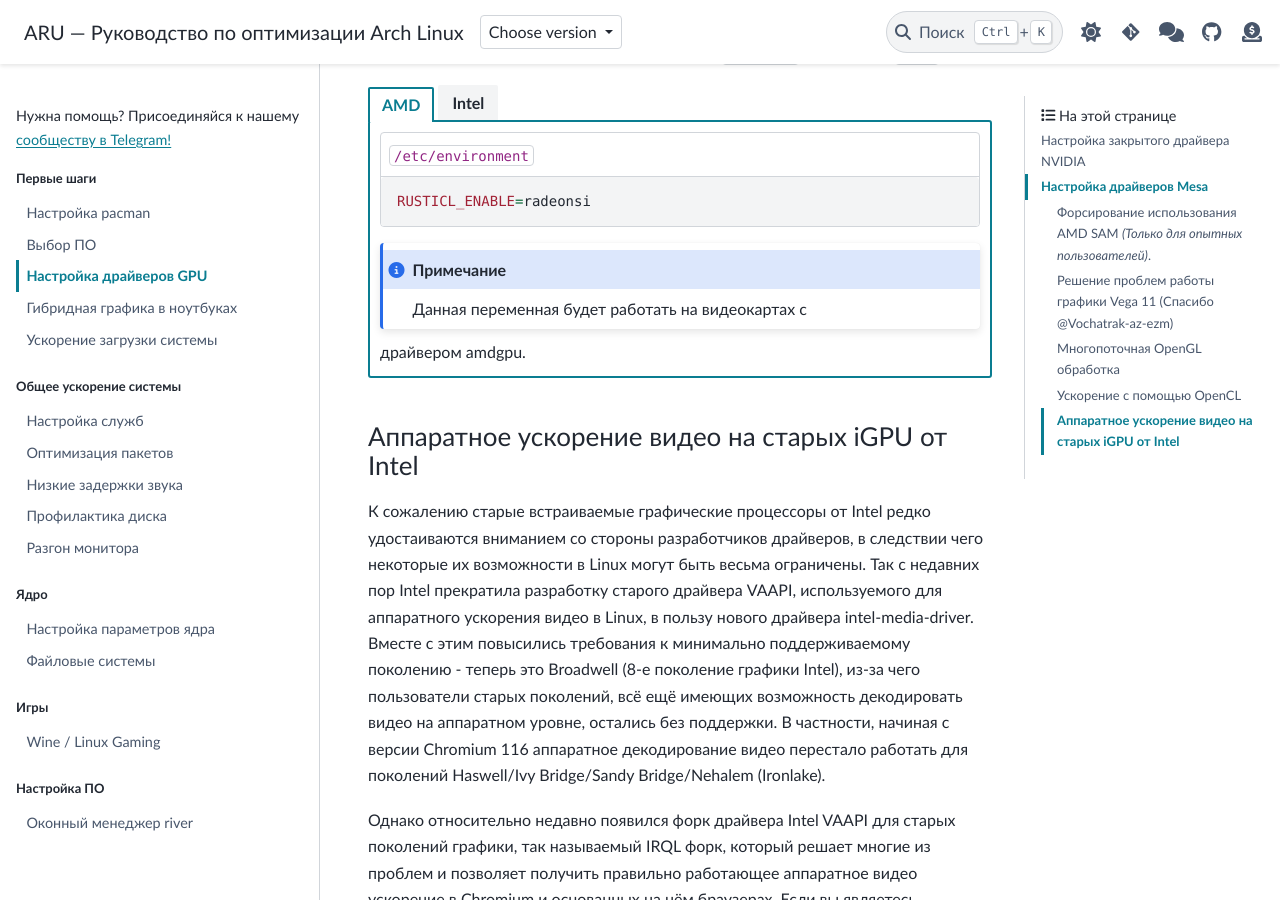
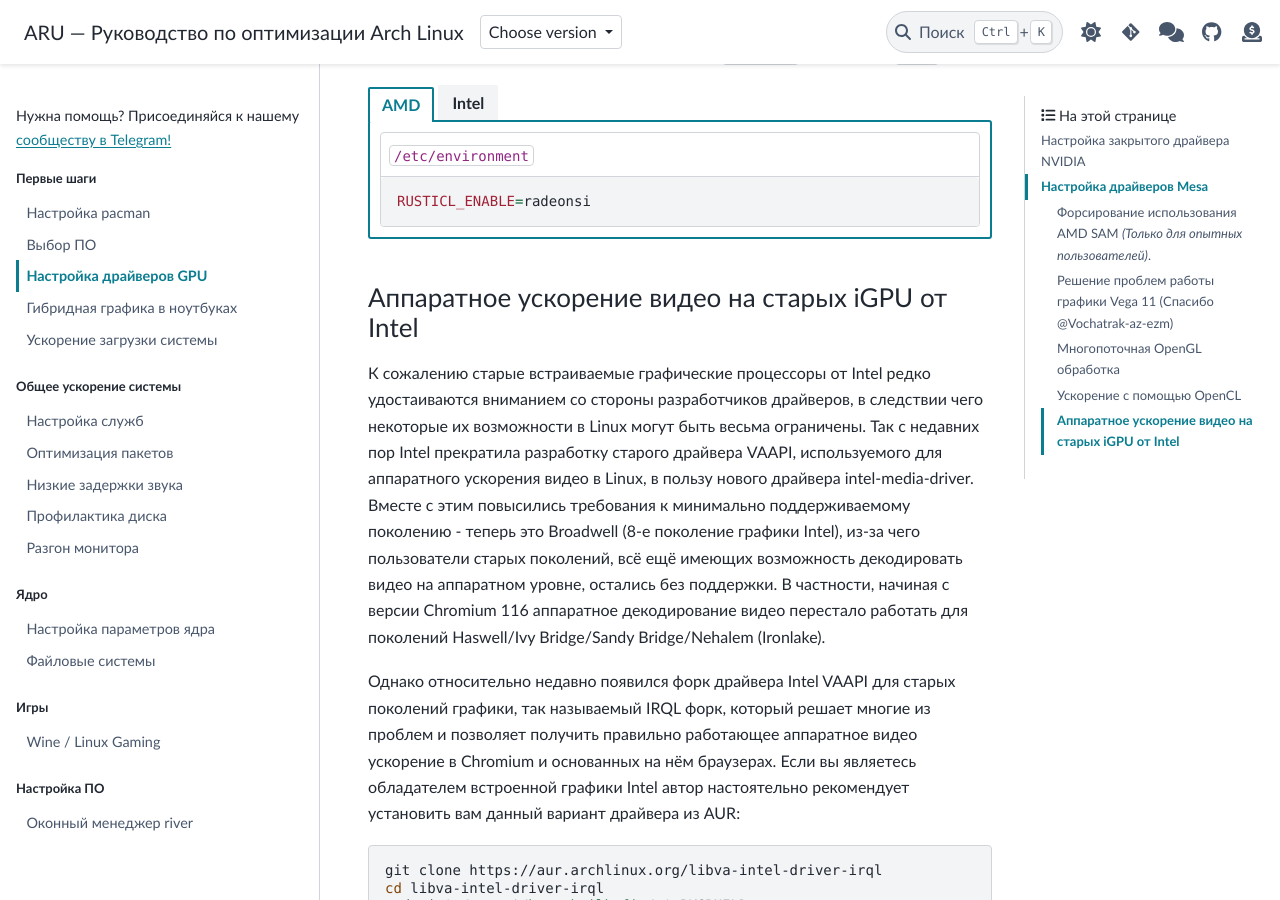
Before and after one commit to ventureoo/ARU, a Sphinx documentation site: the page built from docs/source/drivers.rst, in a window 1280 px wide and 900 px high, scrolled down 7235 px. Built offline with Sphinx 7.4.7 and the PyData theme 0.15.4, drawn with Linux system fonts in a browser that asks for light colours.

Commit message:
first-steps/drivers: Fix build warning
Signed-off-by: Vasiliy Stelmachenok <ventureo@cachyos.org>

```diff
--- a/docs/source/drivers.rst
+++ b/docs/source/drivers.rst
@@ -360,19 +360,12 @@
 
          RUSTICL_ENABLE=radeonsi
 
-      .. note:: Данная переменная будет работать на видеокартах с
-      драйвером amdgpu.
-
    .. tab-item:: Intel
 
        .. code-block:: shell
           :caption: ``/etc/environment``
 
           RUSTICL_ENABLE=iris
-
-       .. note:: Данный драйвер будет поддерживается на видеочипах,
-       начиная с поколения Broadwell (Gen8) и новее.
-
 
 .. index:: intel, mesa, vaapi, chromium
 .. _intel_vaapi_driver:
```
